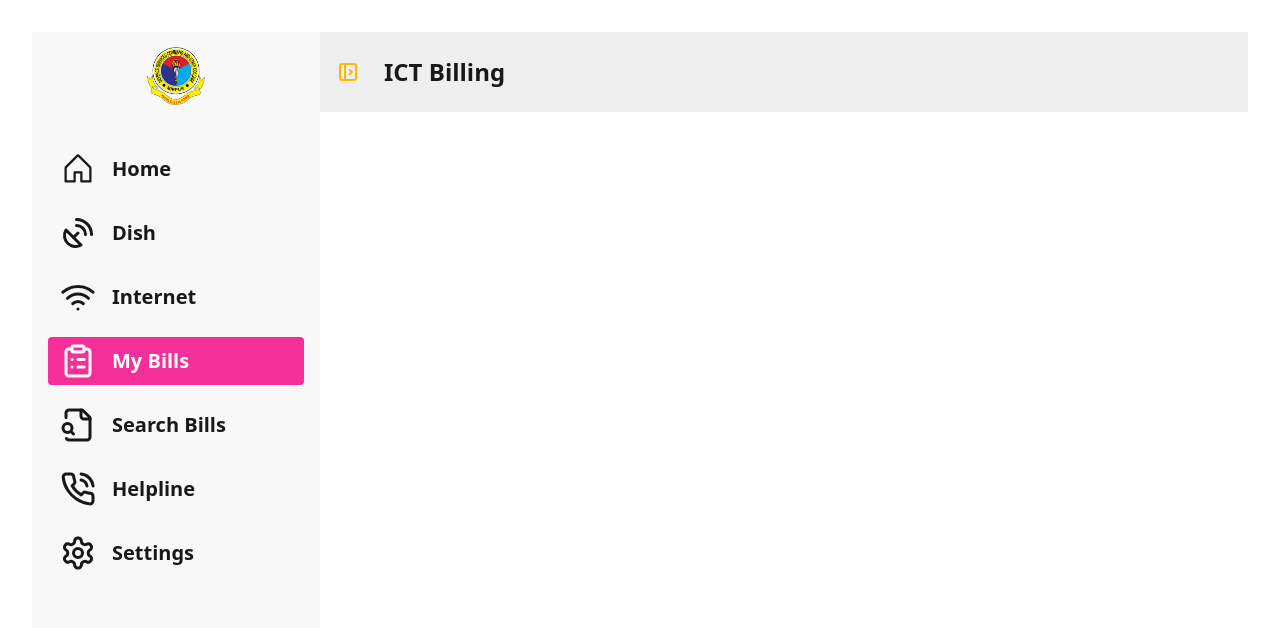
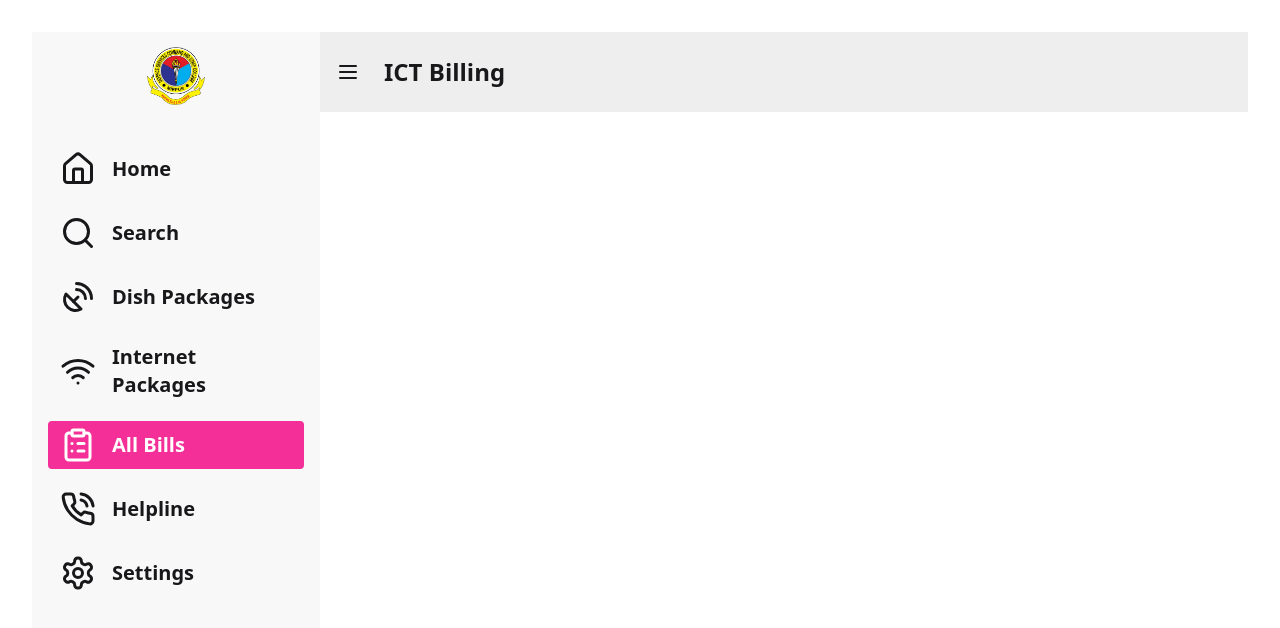
Before and after one commit to nurealammiaji/ict-billing-client, a React (Vite) app: page /bills in a window 1280 px wide. Both pictures are taken after a click on the label "open sidebar". Shown: the top 628 px of the page. Built offline with nearby package versions, Linux system fonts and the light colour scheme.

Commit message:
icon and name changed

```diff
--- a/src/App.jsx
+++ b/src/App.jsx
@@ -3,6 +3,7 @@ import './App.css'
 import Home from './pages/Home/Home';
 import { Outlet } from 'react-router-dom';
 import { TbLayoutSidebarLeftExpand } from 'react-icons/tb';
+import { LuMenu } from "react-icons/lu";
 import Menu from './components/Menu/Menu';
 
 const App = () => {
@@ -13,9 +14,10 @@ const App = () => {
         <div className="drawer-content">
           {/* Navbar */}
           <nav className="navbar w-full bg-base-300 h-20">
-            <label htmlFor="layout-drawer" aria-label="open sidebar" className="btn btn-square btn-ghost">
+            <label htmlFor="layout-drawer" aria-label="open sidebar" className="btn btn-square btn-ghost tooltip tooltip-bottom" data-tip="Menu">
               {/* Sidebar toggle icon */}
-              <TbLayoutSidebarLeftExpand className='text-warning text-2xl' />
+              {/* <TbLayoutSidebarLeftExpand className='text-warning text-2xl' /> */}
+              <LuMenu className='text-2xl' />
             </label>
             <div className="px-4 text-2xl font-semibold">ICT Billing</div>
           </nav>
--- a/src/components/Menu/Menu.jsx
+++ b/src/components/Menu/Menu.jsx
@@ -1,7 +1,6 @@
 import React from 'react';
 import { NavLink } from 'react-router-dom';
-import { PiGear, PiHouse, PiMagnifyingGlass, PiPackage, PiSticker } from "react-icons/pi";
-import { LuClipboardList, LuFileSearch, LuPhoneCall, LuSatelliteDish, LuSearch, LuSettings, LuWifi } from "react-icons/lu";
+import { LuClipboardList, LuHouse, LuPhoneCall, LuSatelliteDish, LuSearch, LuSettings, LuWifi } from "react-icons/lu";
 
 const Menu = () => {
     return (
@@ -16,40 +15,40 @@ const Menu = () => {
                 {/* List item First */}
                 <li>
                     <NavLink to={"/"} className={({ isActive }) => isActive ? 'bg-secondary text-white' : `is-drawer-close:tooltip is-drawer-close:tooltip-right`} data-tip="Home">
-                        <PiHouse className='text-4xl' />
+                        <LuHouse className='text-4xl' />
                         <span className="ml-2 is-drawer-close:hidden text-xl font-semibold">Home</span>
                     </NavLink>
                 </li>
 
                 {/* List item 2 */}
                 <li>
-                    <NavLink to={"/dish"} className={({ isActive }) => isActive ? 'bg-secondary text-white' : `is-drawer-close:tooltip is-drawer-close:tooltip-right`} data-tip="Dish">
-                        <LuSatelliteDish className='text-4xl' />
-                        <span className="ml-2 is-drawer-close:hidden text-xl font-semibold">Dish</span>
+                    <NavLink to={"/search"} className={({ isActive }) => isActive ? 'bg-secondary text-white' : `is-drawer-close:tooltip is-drawer-close:tooltip-right`} data-tip="Search">
+                        <LuSearch className='text-4xl'/>
+                        <span className="ml-2 is-drawer-close:hidden text-xl font-semibold">Search</span>
                     </NavLink>
                 </li>
 
                 {/* List item 3 */}
                 <li>
-                    <NavLink to={"/internet"} className={({ isActive }) => isActive ? 'bg-secondary text-white' : `is-drawer-close:tooltip is-drawer-close:tooltip-right`} data-tip="Internet">
-                        <LuWifi className='text-4xl' />
-                        <span className="ml-2 is-drawer-close:hidden text-xl font-semibold">Internet</span>
+                    <NavLink to={"/dish"} className={({ isActive }) => isActive ? 'bg-secondary text-white' : `is-drawer-close:tooltip is-drawer-close:tooltip-right`} data-tip="Dish">
+                        <LuSatelliteDish className='text-4xl' />
+                        <span className="ml-2 is-drawer-close:hidden text-xl font-semibold">Dish Packages</span>
                     </NavLink>
                 </li>
 
                 {/* List item 4 */}
                 <li>
-                    <NavLink to={"/bills"} className={({ isActive }) => isActive ? 'bg-secondary text-white' : `is-drawer-close:tooltip is-drawer-close:tooltip-right`} data-tip="My Bills">
-                        <LuClipboardList className='text-4xl' />
-                        <span className="ml-2 is-drawer-close:hidden text-xl font-semibold">My Bills</span>
+                    <NavLink to={"/internet"} className={({ isActive }) => isActive ? 'bg-secondary text-white' : `is-drawer-close:tooltip is-drawer-close:tooltip-right`} data-tip="Internet">
+                        <LuWifi className='text-4xl' />
+                        <span className="ml-2 is-drawer-close:hidden text-xl font-semibold">Internet Packages</span>
                     </NavLink>
                 </li>
 
                 {/* List item 5 */}
                 <li>
-                    <NavLink to={"/search"} className={({ isActive }) => isActive ? 'bg-secondary text-white' : `is-drawer-close:tooltip is-drawer-close:tooltip-right`} data-tip="Search Bills">
-                        <LuFileSearch className='text-4xl' />
-                        <span className="ml-2 is-drawer-close:hidden text-xl font-semibold">Search Bills</span>
+                    <NavLink to={"/bills"} className={({ isActive }) => isActive ? 'bg-secondary text-white' : `is-drawer-close:tooltip is-drawer-close:tooltip-right`} data-tip="My Bills">
+                        <LuClipboardList className='text-4xl' />
+                        <span className="ml-2 is-drawer-close:hidden text-xl font-semibold">All Bills</span>
                     </NavLink>
                 </li>
 
```
